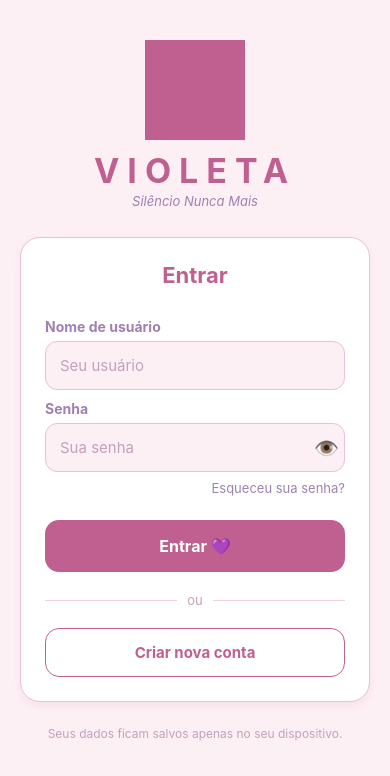
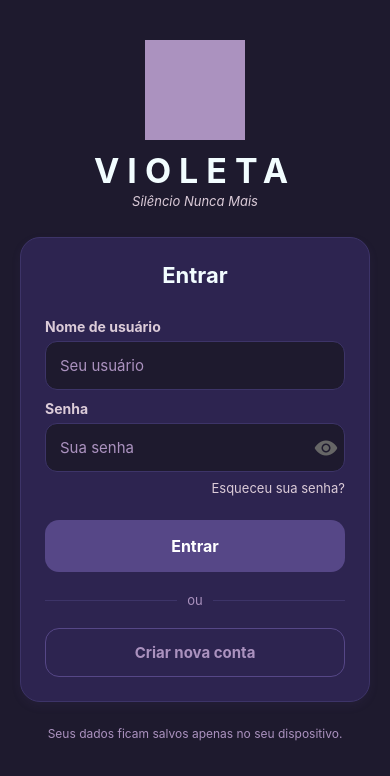
Before and after one commit to yasminantonelaa/Violeta-app, a React Native app: screen / in a window 390 px wide. Shown: the top 776 px of the page. Built offline with nearby package versions, Linux system fonts and the light colour scheme.

Commit message:
feat/ui-redesign: update app colors and add screen transition animations

```diff
--- a/App.js
+++ b/App.js
@@ -4,10 +4,10 @@
 //    1. Autenticação: decide qual "tela raiz" baseada se há uma sessão ativa salva no dispostivo
 //    2. Navegação principal: quando a usuária já está logada, monta o sistema de abas com as quatro telas do app
 
-import React, { useState, useEffect } from 'react';
+import React, { useState, useEffect, useRef} from 'react';
 import { NavigationContainer } from '@react-navigation/native';
 import { createBottomTabNavigator } from '@react-navigation/bottom-tabs';
-import { Text, TouchableOpacity, Alert } from 'react-native';
+import { Text, TouchableOpacity, Alert, Animated } from 'react-native';
 import AsyncStorage from '@react-native-async-storage/async-storage';
 
 // Importação de todas as telas do aplicativo
@@ -20,6 +20,45 @@ import MapaScreen from './src/screens/MapaScreen';
 
 // Cria o navegador de abas inferiores (a barra no fundo da tela)
 const Tab = createBottomTabNavigator();
+
+//  Componente de transição suave entre telas
+//  Envolve qualquer tela com um leve deslize vertical sempre que é montado
+//  Cria uma sensação de fluidez ao navegar entre login, cadastro e o app principal
+function FadeView({ children}) {    //  children - a tela a ser exibida com animação
+
+  //  Valor animado começa em 0 (invisível) e vai até 1 (visível)
+  const opacidade = useRef(new Animated.Value(0)).current;
+
+  //  Valor animado para o deslize: começa 16px abaixo e sobe até a posição original
+  const translateY = useRef(new Animated.Value(16)).current;
+
+  useEffect(() => {
+
+    //  Animated.parallel executa duas animações ao mesmo tempo:
+    //    o fade de opacidade e o deslize vertical
+    //  duration: 320ms é rápido o suficiente para não atrasar a navegação,
+    //  mas perceptível o suficiente para suavizar a transição
+    Animated.parallel([
+      Animated.timing(opacidade, {
+        toValue: 1,
+        duration: 320,
+        useNativeDriver: true, // roda na thread nativa — mais performático
+      }),
+      Animated.timing(translateY, {
+        toValue: 0,
+        duration: 320,
+        useNativeDriver: true,
+      }),
+    ]).start();
+  }, []);
+
+  return (
+    <Animated.View style={{ flex: 1, opacity: opacidade, transform: [{ translateY }] }}>
+      {children}
+    </Animated.View>
+  );
+}
+
 
 export default function App() {
   // Estado central que cotrola qual tela raiz está visível
@@ -63,18 +102,22 @@ export default function App() {
 
   // Tela de login: passa callbacks para navegar para o app ou para o cadastro
   if (tela === 'login') return (
+    <FadeView>
       <LoginScreen
         onLogin={() => setTela('app')}
         onIrCadastro={() => setTela('cadastro')}
       />
+    </FadeView>
   );
 
   // Tela de cadastro: ao concluir vai para o app; ao voltar, vai para o login
   if (tela === 'cadastro') return (
+    <FadeView>
       <CadastroScreen
         onCadastro={() => setTela('app')}
         onVoltar={() => setTela('login')}
       />
+    </FadeView>
   );
 
   // -- Aplicativo principal --
@@ -85,20 +128,21 @@ export default function App() {
   // Tab.Navigator cria a barra de abas na parte inferior da tela
   // screenOptions define o visual padrão aplicando a todas as abas
   return (
+    <FadeView>
       <NavigationContainer>
         <Tab.Navigator
           screenOptions={{
-          tabBarActiveTintColor: '#C48BAF',    // cor do ícone/texto da aba ativa
-          tabBarInactiveTintColor: '#B8A0C8',  // cor das abas inativas
-          tabBarStyle: { backgroundColor: '#F5E6F0', borderTopColor: '#E8C8DE' },
-          headerStyle: { backgroundColor: '#D4A0C0' },
-          headerTintColor: '#fff',
+            tabBarActiveTintColor: '#564787',    // cor do ícone/texto da aba ativa
+            tabBarInactiveTintColor: '#AB92BF',  // cor das abas inativas
+            tabBarStyle: { backgroundColor: '#1E1A2E', borderTopColor: '#2D2450' },
+            headerStyle: { backgroundColor: '#2D2450' },
+            headerTintColor: '#F2FDFF',
             headerTitleStyle: { fontWeight: 'bold' },
 
             // Botão "sair" exibido no canto direito do cabeçalho em todas as abas
             headerRight: () => (
               <TouchableOpacity onPress={sair} style={{ marginRight: 16 }}>
-              <Text style={{ color: '#fff', fontSize: 13 }}>Sair 🚪</Text>
+                <Text style={{ color: '#F2FDFF', fontSize: 13 }}>Sair 🚪</Text>
               </TouchableOpacity>
             ),
           }}
@@ -129,5 +173,6 @@ export default function App() {
           />
         </Tab.Navigator>
       </NavigationContainer>
+    </FadeView>
   );
 }
--- a/package.json
+++ b/package.json
@@ -9,6 +9,7 @@
     "web": "expo start --web"
   },
   "dependencies": {
+    "@expo/vector-icons": "^15.0.3",
     "@react-native-async-storage/async-storage": "2.2.0",
     "@react-navigation/bottom-tabs": "^6.6.1",
     "@react-navigation/native": "^6.1.18",
@@ -24,7 +25,8 @@
     "react-native": "0.81.5",
     "react-native-maps": "1.20.1",
     "react-native-safe-area-context": "~5.6.0",
-    "react-native-screens": "~4.16.0"
+    "react-native-screens": "~4.16.0",
+    "react-native-vector-icons": "^10.3.0"
   },
   "private": true
 }
--- a/src/screens/LoginScreen.js
+++ b/src/screens/LoginScreen.js
@@ -7,19 +7,45 @@
 //    onIrCadastro - chamado quando a usuária clica em "Criar nova conta"
 //                   App.js muda o estado para 'cadastro'
 
-import React, { useState } from 'react';
+import React, { useState, useRef, useEffect } from 'react';
 import {
   View, Text, TextInput, TouchableOpacity,
-  StyleSheet, ScrollView, Alert, Image
+  StyleSheet, ScrollView, Alert, Image, Animated
 } from 'react-native';
 import AsyncStorage from '@react-native-async-storage/async-storage';
-
+import { Ionicons } from '@expo/vector-icons';
 export default function LoginScreen({ onLogin, onIrCadastro }) {
 
   //  Três estados controlam o formulario dessa tela
   const [usuario, setUsuario] = useState('');                //  texto digitado no campo de nome do usuário
   const [senha, setSenha] = useState('');                    //  texto digitado no campo de senha
   const [senhaVisivel, setSenhaVisivel] = useState(false);   //  alterna esconder e mostrar a senha; começa como false para proteger a privacidade
+
+  // -- Animações --
+  // cardAnim: fade + deslize suave do card ao entrar na tela
+  const cardAnim = useRef(new Animated.Value(0)).current;
+  // escalaEntrar: escala do botão "Entrar" ao ser pressionado
+  const escalaEntrar = useRef(new Animated.Value(1)).current;
+  // escalaCadastro: escala do botão "Criar nova conta" ao ser pressionado
+  const escalaCadastro = useRef(new Animated.Value(1)).current;
+
+  // Dispara a animação de entrada do card logo que a tela monta
+  useEffect(() => {
+    Animated.timing(cardAnim, {
+      toValue: 1,
+      duration: 400,
+      useNativeDriver: true,
+    }).start();
+  }, []);
+
+  // Anima a escala de um botão: comprime levemente ao pressionar e volta ao soltar
+  // Reutilizada pelos dois botões principais da tela
+  function animarBotao(escala, callback) {
+    Animated.sequence([
+      Animated.timing(escala, { toValue: 0.96, duration: 80, useNativeDriver: true }),
+      Animated.timing(escala, { toValue: 1, duration: 80, useNativeDriver: true }),
+    ]).start(callback);
+  }
 
   //  Função principal de autenticação
   //  Segue três estapas em ordem:
@@ -99,15 +125,27 @@ export default function LoginScreen({ onLogin, onIrCadastro }) {
         <Text style={styles.appSlogan}>Silêncio Nunca Mais</Text>
       </View>
 
-      {/* Card branco que agrupa todos os campos e botões do formulário */}
-      <View style={styles.card}>
+      {/* Card animado: desliza de baixo para cima e faz fade ao entrar na tela
+          cardAnim vai de 0→1 e é mapeado para opacidade e translateY simultaneamente */}
+      <Animated.View style={[
+        styles.card,
+        {
+          opacity: cardAnim,
+          transform: [{
+            translateY: cardAnim.interpolate({
+              inputRange: [0, 1],
+              outputRange: [24, 0], // começa 24px abaixo e sobe até a posição final
+            })
+          }]
+        }
+      ]}>
         <Text style={styles.titulo}>Entrar</Text>
 
         <Text style={styles.label}>Nome de usuário</Text>
         <TextInput
           style={styles.input}
           placeholder="Seu usuário"
-          placeholderTextColor="#C4A0BA"
+          placeholderTextColor="#AB92BF"
           value={usuario}
           onChangeText={setUsuario}
           autoCapitalize="none" // evita que o teclado capitalize a primeira letra
@@ -120,14 +158,18 @@ export default function LoginScreen({ onLogin, onIrCadastro }) {
           <TextInput
             style={styles.inputSenha}
             placeholder="Sua senha"
-            placeholderTextColor="#C4A0BA"
+            placeholderTextColor="#AB92BF"
             value={senha}
             onChangeText={setSenha}
             secureTextEntry={!senhaVisivel} // true = oculta, false = visível
           />
           {/* Alterna visibilidade da senha ao tocar no ícone */}
           <TouchableOpacity onPress={() => setSenhaVisivel(!senhaVisivel)}>
-            <Text style={styles.olho}>{senhaVisivel ? '🙈' : '👁️'}</Text>
+            <Ionicons
+              name={senhaVisivel ? 'eye-off' : 'eye'}
+              size={24}
+              color="#666"
+            />
           </TouchableOpacity>
         </View>
 
@@ -137,9 +179,11 @@ export default function LoginScreen({ onLogin, onIrCadastro }) {
         </TouchableOpacity>
 
         {/* Botão principal de login */}
-        <TouchableOpacity style={styles.botao} onPress={entrar}>
-          <Text style={styles.textoBotao}>Entrar 💜</Text>
-        </TouchableOpacity>
+        <Animated.View style={{ transform: [{ scale: escalaEntrar }] }}>
+          <TouchableOpacity style={styles.botao} onPress={entrar}>
+            <Text style={styles.textoBotao}>Entrar</Text>
+          </TouchableOpacity>
+        </Animated.View>
 
         {/* Separador visual "ou" entre as duas ações principais */}
         <View style={styles.separador}>
@@ -149,12 +193,17 @@ export default function LoginScreen({ onLogin, onIrCadastro }) {
         </View>
 
         {/* Botão secundário para ir à tela de cadastro */}
-        <TouchableOpacity style={styles.botaoSecundario} onPress={onIrCadastro}>
-          <Text style={styles.textoBotaoSecundario}>Criar nova conta</Text>
-        </TouchableOpacity>
-      </View>
+        <Animated.View style={{ transform: [{ scale: escalaCadastro }] }}>
+          <TouchableOpacity
+            style={styles.botaoSecundario}
+            onPress={() => animarBotao(escalaCadastro, onIrCadastro)}
+          >
+            <Text style={styles.textoBotaoSecundario}>Criar nova conta</Text>
+          </TouchableOpacity>
+        </Animated.View>
+      </Animated.View>
 
-      {/* Rodapé reforçando a privacidade: dados ficam só no dispositivo */}
+       {/* Rodapé reforçando a privacidade: dados ficam só no dispositivo */}
       <Text style={styles.rodape}>
         Seus dados ficam salvos apenas no seu dispositivo.
       </Text>
@@ -167,54 +216,54 @@ export default function LoginScreen({ onLogin, onIrCadastro }) {
 const styles = StyleSheet.create({
   container: {
     flexGrow: 1,    // permite que o ScrollView ocupe toda a altura
-    backgroundColor: '#FDF0F5',
+    backgroundColor: '#1E1A2E',
     alignItems: 'center',
     paddingVertical: 40,
     paddingHorizontal: 20,
   },
   logoContainer: { alignItems: 'center', marginBottom: 28 },
-  logo: { width: 100, height: 100, marginBottom: 10, tintColor: '#C06090' },
-  appNome: { fontSize: 34, fontWeight: 'bold', color: '#C06090', letterSpacing: 8 },
-  appSlogan: { fontSize: 13, color: '#A080B0', fontStyle: 'italic', marginTop: 2 },
+  logo: { width: 100, height: 100, marginBottom: 10, tintColor: '#AB92BF' },
+  appNome: { fontSize: 34, fontWeight: 'bold', color: '#F2FDFF', letterSpacing: 8 },
+  appSlogan: { fontSize: 13, color: '#DBCBD8', fontStyle: 'italic', marginTop: 2 },
   card: {
-    backgroundColor: '#fff',
+    backgroundColor: '#2D2450',
     borderRadius: 20,
     padding: 24,
     width: '100%',
     borderWidth: 1,
-    borderColor: '#E8C0D8',
-    shadowColor: '#C06090',   // sombra no iOS
+    borderColor: '#3D3468',
+    shadowColor: '#564787',   // sombra no iOS
     shadowOffset: { width: 0, height: 4 },
     shadowOpacity: 0.1,
     shadowRadius: 10,
     elevation: 4,   // sombra no Android
   },
-  titulo: { fontSize: 22, fontWeight: 'bold', color: '#C06090', marginBottom: 20, textAlign: 'center' },
-  label: { color: '#A080B0', fontWeight: 'bold', fontSize: 14, marginBottom: 6, marginTop: 10 },
+  titulo: { fontSize: 22, fontWeight: 'bold', color: '#F2FDFF', marginBottom: 20, textAlign: 'center' },
+  label: { color: '#DBCBD8', fontWeight: 'bold', fontSize: 14, marginBottom: 6, marginTop: 10 },
   input: {
-    backgroundColor: '#FDF0F5',
-    color: '#6D3B5E',
+    backgroundColor: '#1E1A2E',
+    color: '#F2FDFF',
     padding: 14,
     borderRadius: 12,
     borderWidth: 1,
-    borderColor: '#E8C0D8',
+    borderColor: '#3D3468',
     fontSize: 15,
   },
   inputSenhaContainer: {
     flexDirection: 'row',       // coloca o input e o ícone lado a lado
     alignItems: 'center',
-    backgroundColor: '#FDF0F5',
+    backgroundColor: '#1E1A2E',
     borderRadius: 12,
     borderWidth: 1,
-    borderColor: '#E8C0D8',
+    borderColor: '#3D3468',
     paddingRight: 12,
   },
-  inputSenha: { flex: 1, color: '#6D3B5E', padding: 14, fontSize: 15 },
+  inputSenha: { flex: 1, color: '#F2FDFF', padding: 14, fontSize: 15 },
   olho: { fontSize: 20 },
   botaoEsqueceu: { alignItems: 'flex-end', marginTop: 8, marginBottom: 4 },
-  textoEsqueceu: { color: '#A080B0', fontSize: 13 },
+  textoEsqueceu: { color: '#DBCBD8', fontSize: 13 },
   botao: {
-    backgroundColor: '#C06090',
+    backgroundColor: '#564787',
     padding: 16,
     borderRadius: 14,
     alignItems: 'center',
@@ -226,15 +275,15 @@ const styles = StyleSheet.create({
     alignItems: 'center',
     marginVertical: 20,
   },
-  linha: { flex: 1, height: 1, backgroundColor: '#F0D0E0' },
-  separadorTexto: { color: '#C4A0BA', marginHorizontal: 10, fontSize: 13 },
+  linha: { flex: 1, height: 1, backgroundColor: '#3D3468' },
+  separadorTexto: { color: '#AB92BF', marginHorizontal: 10, fontSize: 13 },
   botaoSecundario: {
     borderWidth: 1,
-    borderColor: '#C06090',
+    borderColor: '#564787',
     padding: 14,
     borderRadius: 14,
     alignItems: 'center',
   },
-  textoBotaoSecundario: { color: '#C06090', fontWeight: 'bold', fontSize: 15 },
-  rodape: { color: '#C4A0BA', fontSize: 12, marginTop: 24, textAlign: 'center' },
+  textoBotaoSecundario: { color: '#AB92BF', fontWeight: 'bold', fontSize: 15 },
+  rodape: { color: '#AB92BF', fontSize: 12, marginTop: 24, textAlign: 'center' },
 });
```
Also changed, not shown: 1 other file (tests, documents, lock files or other folders). Lines whose indentation alone changed are shown as unchanged.
